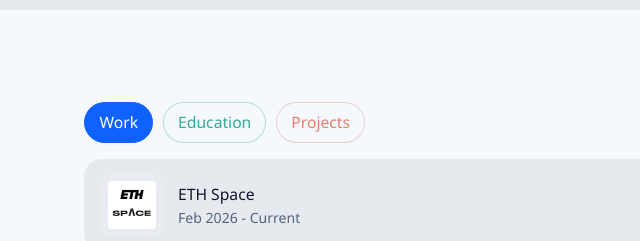
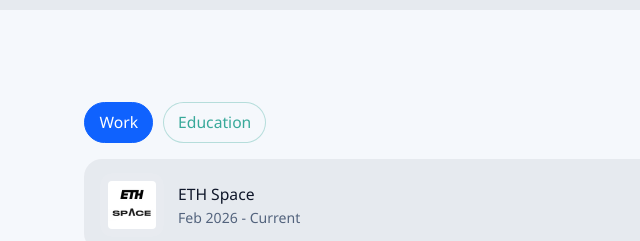
Before and after one commit to nscheuer/nscheuer.github.io, a plain HTML site: page index.html in a window 1280 px wide. Shown: the part 1548-1789 px from the top of the page, 341-981 px from the left. Drawn offline with Linux system fonts and the light colour scheme.

Commit message:
updated cv and removed projects button

```diff
--- a/index.html
+++ b/index.html
@@ -1225,7 +1225,6 @@
             <nav class="about-tabs" aria-label="About categories">
               <button class="about-tab active" data-target="about-work" data-tone="work" aria-selected="true">Work</button>
               <button class="about-tab" data-target="about-education" data-tone="education" aria-selected="false">Education</button>
-              <button class="about-tab" data-target="about-projects" data-tone="projects" aria-selected="false">Projects</button>
             </nav>
 
             <section class="about-panel active" id="about-work" data-tone="work">
@@ -1234,10 +1233,6 @@
 
             <section class="about-panel" id="about-education" data-tone="education">
               <div class="about-list" id="about-education-list"></div>
-            </section>
-
-            <section class="about-panel" id="about-projects" data-tone="projects">
-              <div class="about-list" id="about-projects-list"></div>
             </section>
           </div>
         </div>
@@ -1549,8 +1544,6 @@
       }
     ];
 
-    const ABOUT_PROJECTS = [];
-
     const MONTH_LABELS = ['Jan', 'Feb', 'Mar', 'Apr', 'May', 'Jun', 'Jul', 'Aug', 'Sep', 'Oct', 'Nov', 'Dec'];
 
     function parseYearMonth(value) {
@@ -1632,7 +1625,6 @@
     const aboutContentReady = Promise.resolve().then(() => {
       populateAboutList('about-work-list', ABOUT_WORK, 'work');
       populateAboutList('about-education-list', ABOUT_EDUCATION, 'education');
-      populateAboutList('about-projects-list', ABOUT_PROJECTS, 'projects');
     });
   </script>
 
```
Also changed, not shown: 1 other file.
